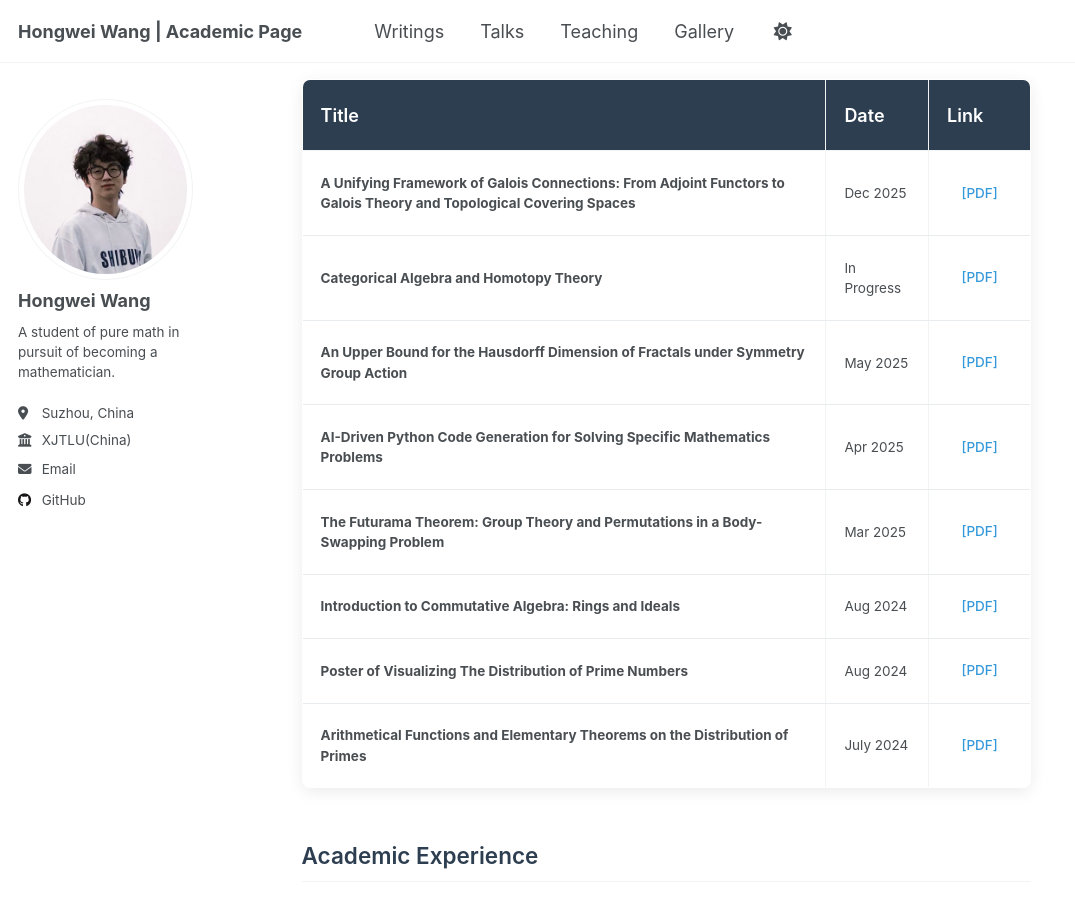
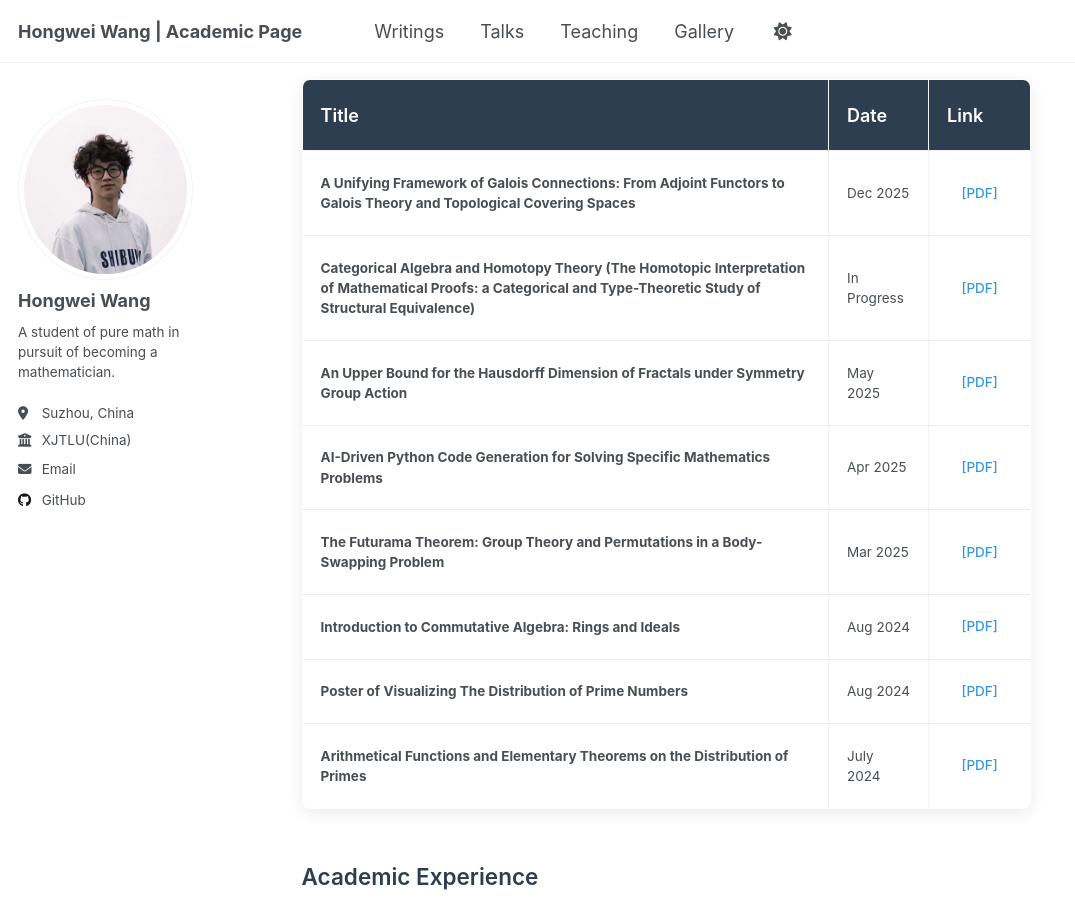
Before and after one commit to WangHongWei-AcademicPage/WangHongWei-AcademicPage.github.io, a Jekyll site: the page built from _pages/about.md, in a window 1280 px wide and 900 px high, scrolled down 1368 px. Shown: the whole window, without its empty margins (0-1075 px from the left). Built offline with Jekyll 4.4.1, drawn with Linux system fonts in a browser that asks for light colours; a script that is not in the unit is left out.

Commit message:
Update about.md

```diff
--- a/_pages/about.md
+++ b/_pages/about.md
@@ -325,9 +325,9 @@ redirect_from:
         <td><a href="../assets/Galois_Connection.pdf">[PDF]</a></td>
       </tr>
       <tr class="fade-in">
-        <td><strong>Categorical Algebra and Homotopy Theory</strong></td>
+        <td><strong>Categorical Algebra and Homotopy Theory (The Homotopic Interpretation of Mathematical Proofs: a Categorical and Type-Theoretic Study of Structural Equivalence)</strong></td>
         <td>In Progress</td>
-        <td><a href="../assets/categorical_algebra_1118.pdf">[PDF]</a></td>
+        <td><a href="../assets/categorical_algebra_1208.pdf">[PDF]</a></td>
       </tr>
       <tr class="fade-in">
         <td><strong>An Upper Bound for the Hausdorff Dimension of Fractals under Symmetry Group Action</strong></td>
```
